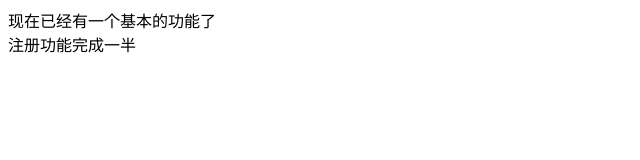
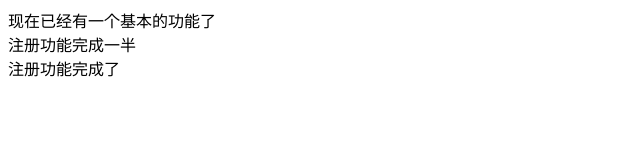
Before and after one commit to rbw466088/project, a plain HTML site: page index.html in a window 1280 px wide. Shown: the whole page, without its empty margins (0-640 px from the left). Drawn offline with Linux system fonts and the light colour scheme.

Commit message:
注册完成

```diff
--- a/index.html
+++ b/index.html
@@ -9,6 +9,7 @@
 <body>
   <div>现在已经有一个基本的功能了</div>
   <div>注册功能完成一半</div>
+  <div>注册功能完成了</div>
   <scritp src="./resgiter.js"></scritp>
 </body>
 </html>
```
